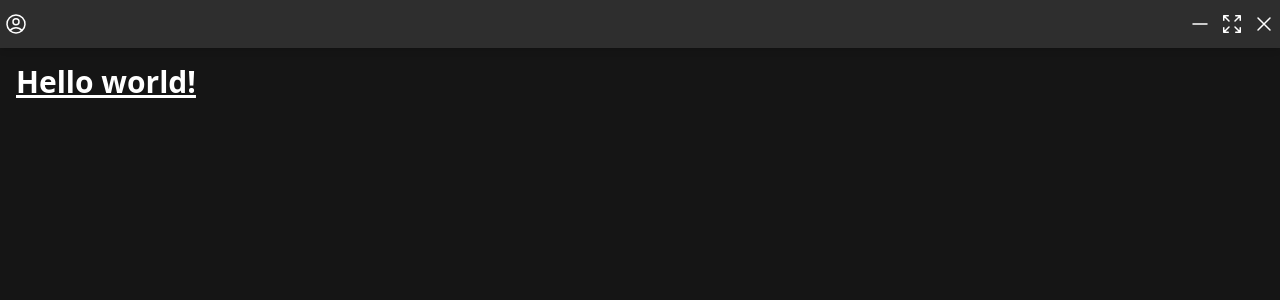
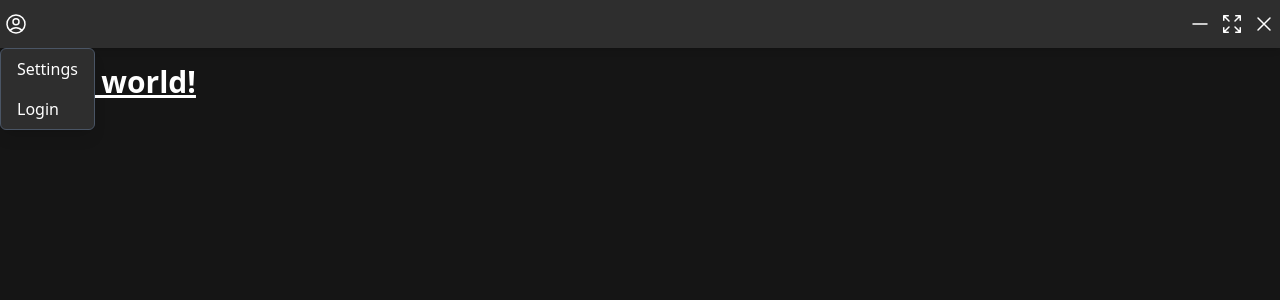
Before and after one commit to Simon-Weij/flux, a SvelteKit app: page / in a window 1280 px wide. Both pictures are taken after a click on the button 16 px from the left and 24 px from the top of the page. Shown: the top 300 px of the page. Built offline with nearby package versions, Linux system fonts and the light colour scheme.

Commit message:
Added dropdown

```diff
--- /dev/null
+++ b/src/components/UserDropdown.svelte
@@ -0,0 +1,20 @@
+<script lang="ts">
+  export let show: boolean = false;
+</script>
+
+{#if show}
+  <div
+    class="user-dropdown absolute top-12 left-0 bg-[#2e2e2e] border border-gray-600 rounded-md shadow-lg z-50"
+  >
+    <button
+      class="block w-full px-4 py-2 text-left text-white transition-colors cursor-pointer hover:bg-gray-700"
+    >
+      Settings
+    </button>
+    <button
+      class="block w-full px-4 py-2 text-left text-white transition-colors cursor-pointer hover:bg-gray-700"
+    >
+      Login
+    </button>
+  </div>
+{/if}
--- a/src/routes/+layout.svelte
+++ b/src/routes/+layout.svelte
@@ -15,10 +15,13 @@
   import { getCurrentWindow } from "@tauri-apps/api/window";
   import MinusIcon from "../icons/MinusIcon.svelte";
   import UserIcon from "../icons/UserIcon.svelte";
+  import UserDropdown from "../components/UserDropdown.svelte";
 
   let appWindow: ReturnType<typeof getCurrentWindow>;
   let isMaximized = false;
   let unlisten: (() => void) | null = null;
+  let showUserDropdown = false;
+  let clickOutsideUnlisten: (() => void) | null = null;
 
   onMount(async () => {
     appWindow = getCurrentWindow();
@@ -28,11 +31,24 @@
     unlisten = await appWindow.onResized(async () => {
       isMaximized = await appWindow.isMaximized();
     });
+
+    const handleClickOutside = (event: MouseEvent) => {
+      const target = event.target as HTMLElement;
+      if (!target.closest('.user-button') && !target.closest('.user-dropdown')) {
+        showUserDropdown = false;
+      }
+    };
+
+    document.addEventListener('click', handleClickOutside);
+    clickOutsideUnlisten = () => document.removeEventListener('click', handleClickOutside);
   });
 
   onDestroy(() => {
     if (unlisten) {
       unlisten();
+    }
+    if (clickOutsideUnlisten) {
+      clickOutsideUnlisten();
     }
   });
 
@@ -54,13 +70,15 @@
   <div
     class="h-12 select-none grid grid-cols-[max-content_auto_max-content] fixed top-0 left-0 right-0 z-50 bg-[#2e2e2e] shadow-md"
   >
-    <div class="flex">
+    <div class="user-button flex relative">
       <button
+        onclick={() => showUserDropdown = !showUserDropdown}
         title="user"
         class="inline-flex items-center justify-center w-8 p-0 m-0 transition-colors bg-transparent border-none appearance-none cursor-pointer hover:bg-blue-600"
       >
         <UserIcon />
       </button>
+      <UserDropdown show={showUserDropdown} />
     </div>
     <div
       id="titlebar"
```
